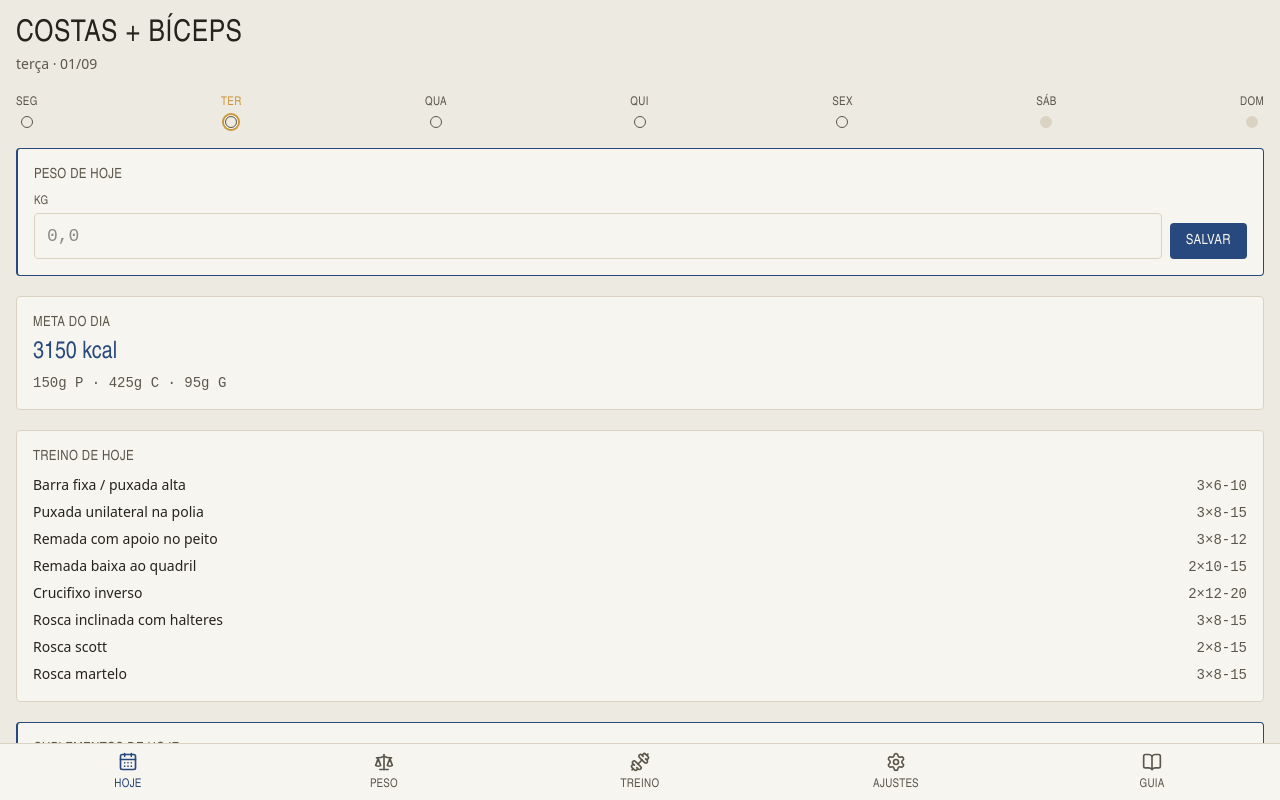
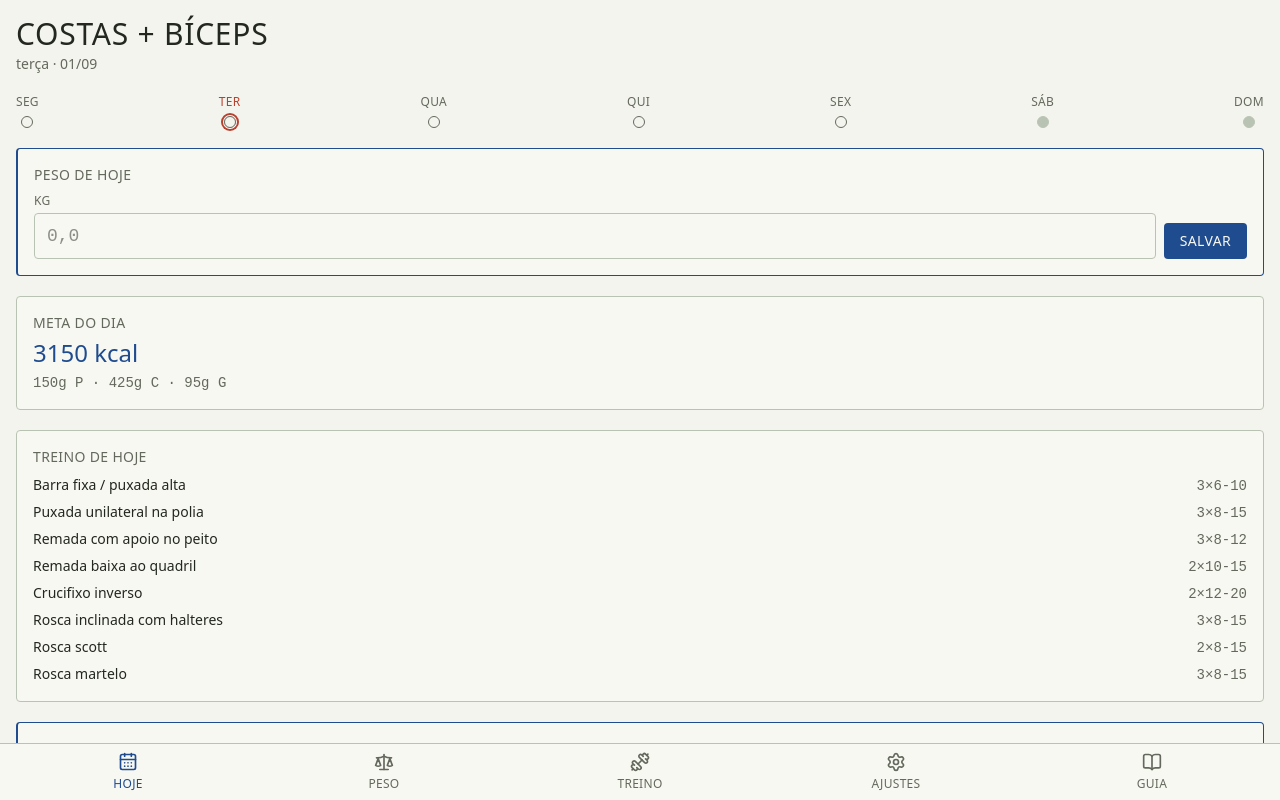
Before and after one commit to bernardocm10/Carga, a React (Vite) app: page / in a window 1280 px wide. Built offline with nearby package versions, Linux system fonts and the light colour scheme.

Commit message:
feat: [theme] - repoint palette to ledger direction, drop oswald

```diff
--- a/package.json
+++ b/package.json
@@ -19,7 +19,6 @@
     "@capacitor/android": "^8.5.1",
     "@capacitor/core": "^8.5.1",
     "@fontsource/ibm-plex-mono": "^5.2.6",
-    "@fontsource/oswald": "^5.2.6",
     "@fontsource/work-sans": "^5.2.6",
     "lucide-react": "^1.39.0",
     "react": "^19.2.8",
--- a/src/shared/styles/tokens.css
+++ b/src/shared/styles/tokens.css
@@ -1,9 +1,6 @@
 @import 'tailwindcss';
 
-/* Fontes — 3 papéis (ver app_arquitetura_v1.md §5) */
-@import '@fontsource/oswald/500.css';
-@import '@fontsource/oswald/600.css';
-@import '@fontsource/oswald/700.css';
+/* Fontes — 2 papéis (ver app_arquitetura_v1.md §5) */
 @import '@fontsource/work-sans/400.css';
 @import '@fontsource/work-sans/500.css';
 @import '@fontsource/work-sans/600.css';
@@ -11,22 +8,27 @@
 @import '@fontsource/ibm-plex-mono/500.css';
 
 /*
- * Design tokens — universo "diário de treino / logbook de academia".
+ * Design tokens — universo "livro-razão de treino".
+ * Papel de formulário contábil (greenbar), régua vermelha na margem, tinta.
  * Tailwind v4 é CSS-first: as cores viram utilitárias (bg-concrete, text-iron...)
  * e as fontes viram font-display / font-body / font-mono.
+ * Nomes mantidos por compatibilidade; os papéis mudaram:
+ *   concrete = papel · chalk = banda/superfície · graphite = tinta
+ *   iron = azul-caneta (ação) · brass = vermelho-régua (hoje / queda)
+ *   tatami = verde-positivo (Δ subiu) · rust = alerta · hairline = régua fina
  */
 @theme {
-  --color-concrete: #edeae1; /* fundo */
-  --color-chalk: #f7f5ef; /* superfície / cards */
-  --color-graphite: #26221d; /* texto principal */
-  --color-graphite-soft: #5c574c; /* texto secundário */
-  --color-iron: #28497d; /* primária — ações / destaques */
-  --color-brass: #c9963a; /* acento — marcador "hoje" */
-  --color-tatami: #4b7a5b; /* positivo — dentro da meta */
-  --color-rust: #ae3d30; /* alerta — fora da meta */
-  --color-hairline: #dad3c2; /* linhas / bordas */
+  --color-concrete: #f4f4ee; /* papel do formulário */
+  --color-chalk: #f8f8f2; /* banda / superfície */
+  --color-graphite: #22271f; /* tinta — texto principal */
+  --color-graphite-soft: #63695c; /* tinta fraca — texto secundário */
+  --color-iron: #1f4b8f; /* azul-caneta — ações */
+  --color-brass: #b8402f; /* vermelho-régua — hoje / Δ negativo */
+  --color-tatami: #2f6d3f; /* verde — Δ positivo / dentro da meta */
+  --color-rust: #a5352a; /* alerta — fora da meta */
+  --color-hairline: #b9c3b3; /* régua fina / bordas */
 
-  --font-display: 'Oswald', 'Arial Narrow', sans-serif;
+  --font-display: 'Work Sans', system-ui, sans-serif;
   --font-body: 'Work Sans', system-ui, sans-serif;
   --font-mono: 'IBM Plex Mono', ui-monospace, monospace;
 }
@@ -34,31 +36,31 @@
 /*
  * Temas — sobrescrevem só as CSS vars de cor; as utilitárias (bg-concrete...)
  * referenciam essas vars, então nenhum componente muda. `light` é o @theme acima.
- * Paleta quente do "logbook" mantida: penumbra = taupe escuro, escuro = quase-preto.
+ * penumbra = papel ao entardecer · escuro = papel sob luz de mesa.
  */
 :root[data-theme='dim'] {
-  --color-concrete: #33302a;
-  --color-chalk: #3d3931;
-  --color-graphite: #e9e4d8;
-  --color-graphite-soft: #a49c8b;
-  --color-iron: #6f97d6;
-  --color-brass: #d3a44e;
-  --color-tatami: #6fa886;
-  --color-rust: #cf6f61;
-  --color-hairline: #4c463c;
+  --color-concrete: #2b2e26;
+  --color-chalk: #34382f;
+  --color-graphite: #e7ebdf;
+  --color-graphite-soft: #9aa08f;
+  --color-iron: #7ba0da;
+  --color-brass: #cf7a5f;
+  --color-tatami: #79ab84;
+  --color-rust: #cf7a5f;
+  --color-hairline: #484f42;
   color-scheme: dark;
 }
 
 :root[data-theme='dark'] {
-  --color-concrete: #15130f;
-  --color-chalk: #201d18;
-  --color-graphite: #edeae1;
-  --color-graphite-soft: #948c7c;
-  --color-iron: #7ea2df;
-  --color-brass: #dcae54;
-  --color-tatami: #77b28a;
-  --color-rust: #d97365;
-  --color-hairline: #332e27;
+  --color-concrete: #12140f;
+  --color-chalk: #181c14;
+  --color-graphite: #e9ece3;
+  --color-graphite-soft: #8b9182;
+  --color-iron: #6f9fe0;
+  --color-brass: #d4735f;
+  --color-tatami: #6faa78;
+  --color-rust: #c96a5c;
+  --color-hairline: #2c3227;
   color-scheme: dark;
 }
 
```
Also changed, not shown: 1 other file (tests, documents, lock files or other folders).
